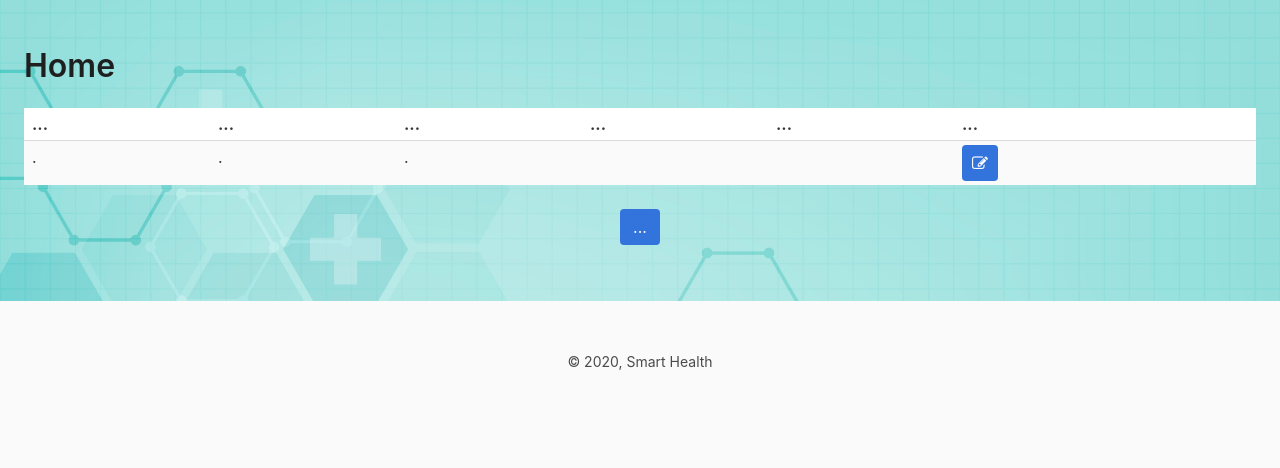
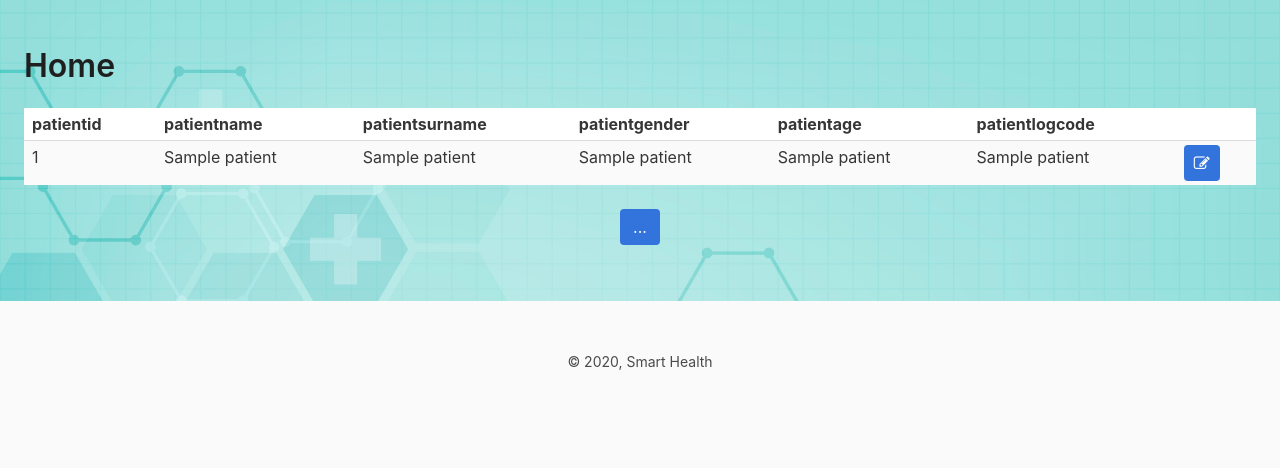
Before and after one commit to SmartHealth-ituse2020/SH-web, a Flask app: page /doctor in a window 1280 px wide. Shown: the part 52-520 px from the top of the page. Run offline with Flask 2, Linux system fonts and the light colour scheme; a database or web service that is not in the repository returns one stand-in record (values such as "Sample title"); some libraries are stand-ins or nearby versions.

Commit message:
Connected to a temp database

```diff
--- a/dbinit.py
+++ b/dbinit.py
@@ -47,7 +47,6 @@ INIT_STATEMENTS = [
 		patientsurname character varying(10) COLLATE pg_catalog."default",
 		patientgender character varying(10) COLLATE pg_catalog."default",
 		patientage integer,
-		patientnid integer,
 		patientlogcode integer NOT NULL,
 		CONSTRAINT patient_pkey PRIMARY KEY (patientid)
 	);
@@ -94,7 +93,8 @@ def initialize(url):
 
 if __name__ == "__main__":
     # url = os.getenv("DATABASE_URL")
+	url = "postgres://fvtkacqijrpxfk:9af8c01dc052361fd51630b634e9a1df34106a7eae0ac736c6a36099bb476d87@ec2-54-246-115-40.eu-west-1.compute.amazonaws.com:5432/d4qj8s0lt8sev8"
     # if url is None:
     #    print("Usage: DATABASE_URL=url python dbinit.py", file=sys.stderr)
     #    sys.exit(1)
-    # initialize(url)
+	initialize(url)
--- a/dboperations.py
+++ b/dboperations.py
@@ -3,7 +3,7 @@ import psycopg2 as dbapi2
 import os
 
 # DATABASE_URL = os.environ['DATABASE_URL']
-
+DATABASE_URL = "postgres://fvtkacqijrpxfk:9af8c01dc052361fd51630b634e9a1df34106a7eae0ac736c6a36099bb476d87@ec2-54-246-115-40.eu-west-1.compute.amazonaws.com:5432/d4qj8s0lt8sev8"
 
 def query(url, table_name):
     with dbapi2.connect(url) as connection:
--- a/doctor_views.py
+++ b/doctor_views.py
@@ -8,11 +8,12 @@ import psycopg2 as dbapi2
 import dboperations
 
 # DATABASE_URL = os.environ['DATABASE_URL']
+DATABASE_URL = "postgres://fvtkacqijrpxfk:9af8c01dc052361fd51630b634e9a1df34106a7eae0ac736c6a36099bb476d87@ec2-54-246-115-40.eu-west-1.compute.amazonaws.com:5432/d4qj8s0lt8sev8"
 
 def login_page_doctor():
      return render_template("login_doctor.html")
 
 def home_page_doctor():
-    # rows = query(DATABASE_URL, "")
-    rows={"...", "...", "...", "...", "...", "..."}
+    rows = dboperations.query(DATABASE_URL, "patient")
+#     rows={"...", "...", "...", "...", "...", "..."}
     return render_template("home_doctor.html", rows=sorted(rows), len=len(rows))
--- a/templates/home_doctor.html
+++ b/templates/home_doctor.html
@@ -6,12 +6,13 @@
 <table class="table is-narrow is-striped is-hoverable">
 
     <tr>
-        <th>...</th>
-        <th>...</th>
-        <th>...</th>
-        <th>...</th>
-        <th>...</th>
-        <th>...</th>
+        <th>patientid</th>
+        <th>patientname</th>
+        <th>patientsurname</th>
+        <th>patientgender</th>
+        <th>patientage</th>
+        <th>patientlogcode</th>
+        <th></th>
     </tr>
 {% for i in range(0,len) %}
     <tr>
@@ -19,6 +20,7 @@
         <td>{{ rows[i][1] }}</td>
         <td>{{ rows[i][2] }}</td>
         <td>{{ rows[i][3] }}</td>
+        <td>{{ rows[i][4] }}</td>
         <td>{{ rows[i][4] }}</td>
         <td>
             <a class="button is-link">
```
